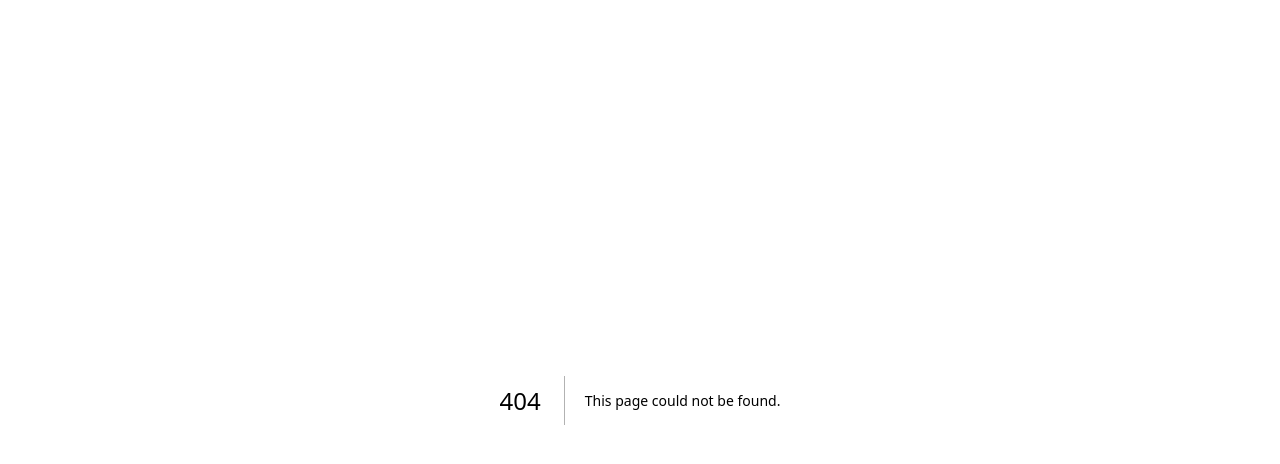
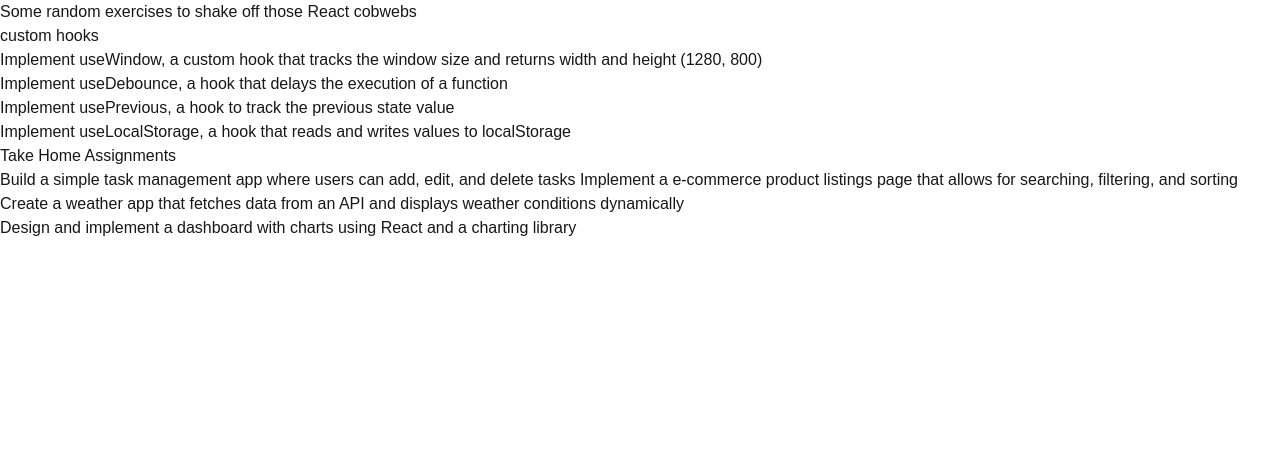
Before and after one commit to geraldgongon/njs-playground, a Next.js app: page /exercises in a window 1280 px wide. Before the commit this address had no page. Shown: the top 464 px of the page. Built offline with nearby package versions, Linux system fonts and the light colour scheme.

Commit message:
create a custom hook that returns window dimensions on window resize

```diff
--- /dev/null
+++ b/app/exercises/page.tsx
@@ -0,0 +1,46 @@
+"use client";
+
+import useWindow from "../lib/hooks/useWindow";
+
+export default function Exercises() {
+  const { width, height } = useWindow();
+  return (
+    <>
+      <div>Some random exercises to shake off those React cobwebs</div>
+      <p>custom hooks</p>
+      <ul>
+        <li>
+          Implement useWindow, a custom hook that tracks the window size and
+          returns width and height ({width}, {height})
+        </li>
+        <li>
+          Implement useDebounce, a hook that delays the execution of a function
+        </li>
+        <li>
+          Implement usePrevious, a hook to track the previous state value{" "}
+        </li>
+        <li>
+          Implement useLocalStorage, a hook that reads and writes values to
+          localStorage
+        </li>
+      </ul>
+
+      <p>Take Home Assignments</p>
+      <ul>
+        <li>
+          Build a simple task management app where users can add, edit, and
+          delete tasks Implement a e-commerce product listings page that allows
+          for searching, filtering, and sorting
+        </li>
+        <li>
+          Create a weather app that fetches data from an API and displays
+          weather conditions dynamically
+        </li>
+        <li>
+          Design and implement a dashboard with charts using React and a
+          charting library
+        </li>
+      </ul>
+    </>
+  );
+}
--- /dev/null
+++ b/app/lib/hooks/useWindow.ts
@@ -0,0 +1,34 @@
+import { Ref, useEffect, useRef, useState } from "react";
+
+/**
+ * note:  every time the window is resized, this hook will trigger a re-render. Using
+ *   a React.Ref will not work here, as Refs do not trigger re-renders.
+ *
+ *   other options:
+ *   - use refs and trigger the refresh via a minimal state change
+ *
+ */
+
+// export type useWindowResponse = [width: Ref<number>, height: Ref<number>];
+export type useWindowResponse = { width: number; height: number };
+const useWindow = (): useWindowResponse => {
+  const [dimensions, setDimensions] = useState({ width: 0, height: 0 });
+
+  const resizeHandler = (): void => {
+    setDimensions({
+      width: window.innerWidth,
+      height: window.innerHeight,
+    });
+  };
+
+  useEffect(() => {
+    window.addEventListener("resize", resizeHandler);
+    resizeHandler();
+    return () => {
+      window.removeEventListener("resize", resizeHandler);
+    };
+  }, []);
+  return dimensions;
+};
+
+export default useWindow;
```
